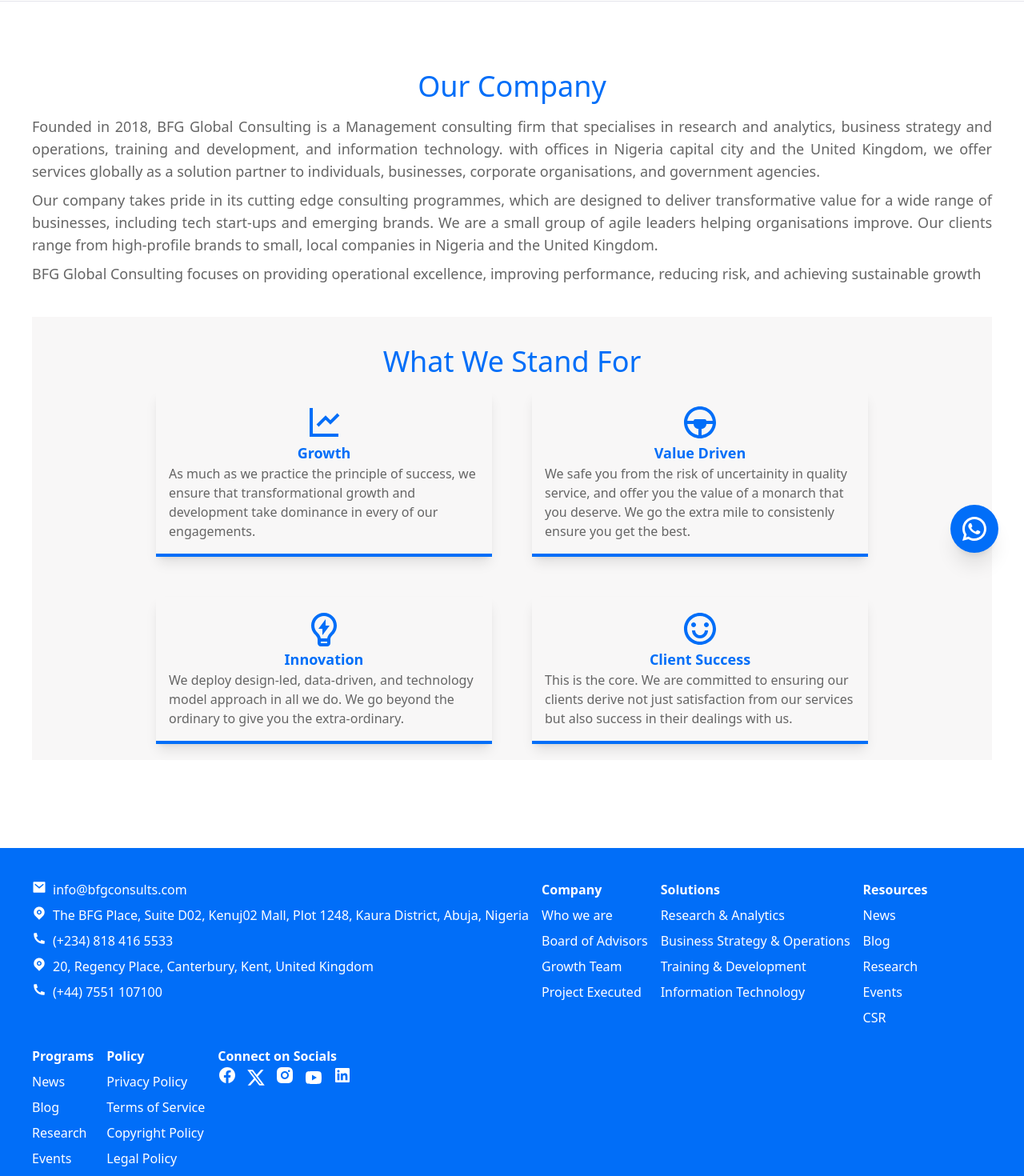
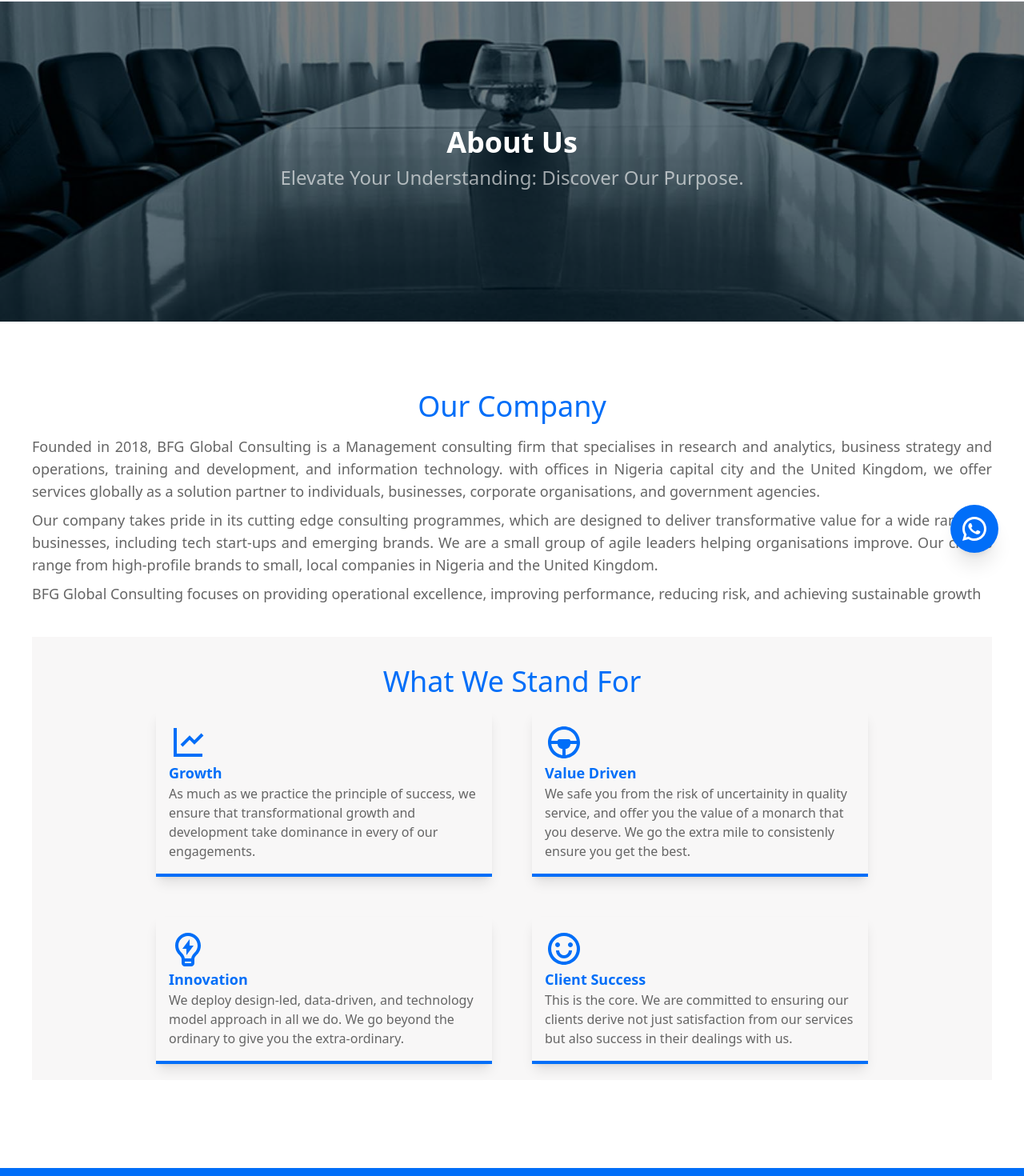
Before and after one commit to bfgglobalconsults/bfg-website, a Next.js app: page /about in a window 1280 px wide. Shown: the part 89-1559 px from the top of the page at 80% size. Built offline with nearby package versions, Linux system fonts and the light colour scheme.

Commit message:
coreections

```diff
--- a/src/app/about/page.js
+++ b/src/app/about/page.js
@@ -1,8 +1,27 @@
+import Image from "next/image";
 import React from "react";
+import TopBanner from "../../../public/assets/about-us.jpg";
 
 const page = () => {
   return (
     <>
+      <div className="relative w-full h-[400px] bg-cover bg-center flex justify-center items-center">
+        <Image
+          src={TopBanner}
+          alt="top-banner"
+          className="absolute inset-0 w-full h-full object-cover"
+        />
+        <div className="absolute inset-0 bg-black opacity-50"></div>{" "}
+        {/* Transparent overlay */}
+        <div className="absolute inset-0 flex flex-col justify-center items-center text-center px-4">
+          <h3 className="text-white font-bold text-4xl md:text-3xl lg:text-4xl">
+            About Us
+          </h3>
+          <p className="text-[#ffffff9a] my-2 text-lg lg:text-2xl">
+            Elevate Your Understanding: Discover Our Purpose.
+          </p>
+        </div>
+      </div>
       <div className="py-[30px]">
         <div className="p-[40px]">
           <div>
@@ -40,10 +59,10 @@
 
             <div className="flex flex-wrap gap-[50px] w-full justify-center">
               <div className="w-[100%] md:w-[50%] lg:w-[35%] shadow-lg border-b-4 border-[#016EF8] p-4">
-                <span className="flex justify-center">
+                <span className="flex">
                 <svg xmlns="http://www.w3.org/2000/svg" viewBox="0 0 24 24" width="48" height="48" fill="rgba(1,110,248,1)"><path d="M5 3V19H21V21H3V3H5ZM20.2929 6.29289L21.7071 7.70711L16 13.4142L13 10.415L8.70711 14.7071L7.29289 13.2929L13 7.58579L16 10.585L20.2929 6.29289Z"></path></svg>
                   </span>
-                <div className="flex justify-center">
+                <div className="flex">
 
                   <p className="text-lg text-[#016EF8] font-bold">Growth</p>
                 </div>
@@ -54,9 +73,9 @@
                 </p>
               </div>
               <div className="w-[100%] md:w-[50%] lg:w-[35%] shadow-lg border-b-4 border-[#016EF8] p-4">
-              <span className="flex justify-center">
+              <span className="flex">
               <svg xmlns="http://www.w3.org/2000/svg" viewBox="0 0 24 24" width="48" height="48" fill="rgba(1,110,248,1)"><path d="M12 2C17.5228 2 22 6.47715 22 12C22 17.5228 17.5228 22 12 22C6.47715 22 2 17.5228 2 12C2 6.47715 6.47715 2 12 2ZM8 13L4.06201 13.001C4.51365 16.6192 7.38163 19.4869 11 19.9381V16C9.34315 16 8 14.6569 8 13ZM19.938 13.001L16 13C16 14.6569 14.6569 16 13 16L13.001 19.938C16.6189 19.4864 19.4864 16.6189 19.938 13.001ZM12 4C7.92037 4 4.55396 7.05371 4.06189 11H8C8 10.4477 8.44772 10 9 10H15C15.5523 10 16 10.4477 16 11H19.9381C19.446 7.05371 16.0796 4 12 4Z"></path></svg>                  </span>
-                <div className="flex items-center justify-center gap-2">
+                <div className="flex items-center gap-2">
 
                   <p className="text-lg text-[#016EF8] font-bold">Value Driven</p>
                 </div>
@@ -67,10 +86,10 @@
                 </p>
               </div>
               <div className="w-[100%] md:w-[50%] lg:w-[35%] shadow-lg border-b-4 border-[#016EF8] p-4">
-              <span className="flex justify-center">
+              <span className="flex">
                   <svg xmlns="http://www.w3.org/2000/svg" viewBox="0 0 24 24" width="48" height="48" fill="rgba(1,110,248,1)"><path d="M9.97308 18H14.0269C14.1589 16.7984 14.7721 15.8065 15.7676 14.7226C15.8797 14.6006 16.5988 13.8564 16.6841 13.7501C17.5318 12.6931 18 11.385 18 10C18 6.68629 15.3137 4 12 4C8.68629 4 6 6.68629 6 10C6 11.3843 6.46774 12.6917 7.31462 13.7484C7.40004 13.855 8.12081 14.6012 8.23154 14.7218C9.22766 15.8064 9.84103 16.7984 9.97308 18ZM14 20H10V21H14V20ZM5.75395 14.9992C4.65645 13.6297 4 11.8915 4 10C4 5.58172 7.58172 2 12 2C16.4183 2 20 5.58172 20 10C20 11.8925 19.3428 13.6315 18.2443 15.0014C17.624 15.7748 16 17 16 18.5V21C16 22.1046 15.1046 23 14 23H10C8.89543 23 8 22.1046 8 21V18.5C8 17 6.37458 15.7736 5.75395 14.9992ZM13 10.0048H15.5L11 16.0048V12.0048H8.5L13 6V10.0048Z"></path></svg>
                   </span>
-                <div className="flex items-center justify-center gap-2">
+                <div className="flex items-center gap-2">
 
                   <p className="text-lg text-[#016EF8] font-bold">Innovation</p>
                 </div>
@@ -81,10 +100,10 @@
                 </p>
               </div>
               <div className="w-[100%] md:w-[50%] lg:w-[35%] shadow-lg border-b-4 border-[#016EF8] p-4">
-              <span className="flex justify-center">
+              <span className="flex">
                   <svg xmlns="http://www.w3.org/2000/svg" viewBox="0 0 24 24" width="48" height="48" fill="rgba(1,110,248,1)"><path d="M12 22C6.47715 22 2 17.5228 2 12C2 6.47715 6.47715 2 12 2C17.5228 2 22 6.47715 22 12C22 17.5228 17.5228 22 12 22ZM12 20C16.4183 20 20 16.4183 20 12C20 7.58172 16.4183 4 12 4C7.58172 4 4 7.58172 4 12C4 16.4183 7.58172 20 12 20ZM7 13H9C9 14.6569 10.3431 16 12 16C13.6569 16 15 14.6569 15 13H17C17 15.7614 14.7614 18 12 18C9.23858 18 7 15.7614 7 13ZM8 11C7.17157 11 6.5 10.3284 6.5 9.5C6.5 8.67157 7.17157 8 8 8C8.82843 8 9.5 8.67157 9.5 9.5C9.5 10.3284 8.82843 11 8 11ZM16 11C15.1716 11 14.5 10.3284 14.5 9.5C14.5 8.67157 15.1716 8 16 8C16.8284 8 17.5 8.67157 17.5 9.5C17.5 10.3284 16.8284 11 16 11Z"></path></svg>
                   </span>
-                <div className="flex items-center justify-center gap-2">
+                <div className="flex items-center gap-2">
 
                   <p className="text-lg text-[#016EF8]  font-bold">Client Success</p>
                 </div>
--- a/src/app/industry/industries/consumer/page.js
+++ b/src/app/industry/industries/consumer/page.js
@@ -30,7 +30,7 @@
         <div>
             <div className="bg-[#f8f5f5] p-8">
               <h3 className="text-[#016EF8] text-3xl  lg:text-4xl text-center my-4">
-                Our Products{" "}
+                Areas where we make a difference in the Retail Market{" "}
               </h3>
               <div className="w-full flex flex-wrap md:justify-center lg:justify-normal gap-8">
                 <div className="w-[100%] md:w-[60%] lg:w-[30%] p-3 bg-white shadow-lg border-b-2 border-[#016EF8]">
--- a/src/app/industry/industries/financial/page.js
+++ b/src/app/industry/industries/financial/page.js
@@ -27,7 +27,7 @@
       <div>
           <div className="bg-[#f8f5f5] p-8">
             <h3 className="text-[#016EF8] text-3xl  lg:text-4xl text-center my-4">
-              Our Products{" "}
+             Areas where we make a difference through our Financial Services{" "}
             </h3>
             <div className="w-full flex flex-wrap md:justify-center lg:justify-normal gap-8">
               <div className="w-[100%] md:w-[60%] lg:w-[30%] p-3 bg-white shadow-lg border-b-2 border-[#016EF8]">
--- a/src/app/industry/industries/government/page.js
+++ b/src/app/industry/industries/government/page.js
@@ -26,7 +26,7 @@
     <div>
         <div className="bg-[#f8f5f5] p-8">
           <h3 className="text-[#016EF8] text-3xl  lg:text-4xl text-center my-4">
-            Our Products{" "}
+            Areas where we make a difference in the Government and Non-for-Profit Sector{" "}
           </h3>
           <div className="w-full flex flex-wrap md:justify-center lg:justify-normal gap-8">
             <div className="w-[100%] md:w-[60%] lg:w-[30%] p-3 bg-white shadow-lg border-b-2 border-[#016EF8]">
--- a/src/app/industry/industries/hospitality/page.js
+++ b/src/app/industry/industries/hospitality/page.js
@@ -41,7 +41,7 @@
         <div>
           <div className="bg-[#f8f5f5] p-8">
             <h3 className="text-[#016EF8] text-3xl  lg:text-4xl text-center my-4">
-              Our Products{" "}
+              Areas where we make a difference in the Hospitality and Tourism Sector{" "}
             </h3>
             <div className="w-full flex flex-wrap md:justify-center lg:justify-normal gap-8">
               <div className="w-[100%] md:w-[60%] lg:w-[30%] p-3 bg-white shadow-lg border-b-2 border-[#016EF8]">
--- a/src/app/industry/industries/real-estate/page.js
+++ b/src/app/industry/industries/real-estate/page.js
@@ -26,7 +26,7 @@
     <div>
           <div className="bg-[#f8f5f5] p-8">
             <h3 className="text-[#016EF8] text-3xl  lg:text-4xl text-center my-4">
-              Our Products{" "}
+              Areas where we make a difference in the Real Estate Sector{" "}
             </h3>
             <div className="w-full flex flex-wrap md:justify-center lg:justify-normal gap-8">
               <div className="w-[100%] md:w-[60%] lg:w-[30%] p-3 bg-white shadow-lg border-b-2 border-[#016EF8]">
--- a/src/app/industry/industries/technology/page.js
+++ b/src/app/industry/industries/technology/page.js
@@ -41,7 +41,7 @@
       <div>
         <div className="bg-[#f8f5f5] p-8">
           <h3 className="text-[#016EF8] text-3xl  lg:text-4xl text-center my-4">
-            Our Products{" "}
+            Areas where we make a difference in the Financial Technology Sector{" "}
           </h3>
           <div className="w-full flex flex-wrap md:justify-center lg:justify-normal gap-8">
             <div className="w-[100%] md:w-[60%] lg:w-[30%] p-3 bg-white shadow-lg border-b-2 border-[#016EF8]">
--- a/src/app/page.js
+++ b/src/app/page.js
@@ -223,7 +223,7 @@
                   Sunday Moses
                 </p>
                 <p className="text-[#656565] font-semibold">
-                  Head of Growth and Development
+                  Head of Growth and Consulting
                 </p>
               </div>
               <div className="w-[100%] md:w-[50%] lg:w-[25%] xl:w-[20%] h-[300px] p-6 my-3">
@@ -236,7 +236,7 @@
                   Ifeoma Ezeamama
                 </p>
                 <p className="text-[#656565] font-semibold">
-                  Senior Associate, Business Strategy and Operations
+                  Associate, Business Strategy and Operation Transformation
                 </p>
               </div>
             </div>
--- a/src/components/Footer.js
+++ b/src/components/Footer.js
@@ -48,7 +48,7 @@
 
                 </div>
 
-                <div className="text-white">
+                {/* <div className="text-white">
                   <h3 className="font-semibold">Resources</h3>
                   <p className="my-2">News</p>
                   <p className="my-2">Blog</p>
@@ -56,15 +56,14 @@
                   <p className="my-2">Events</p>
                   <p className="my-2">CSR</p>
 
-                </div>
+                </div> */}
 
                 <div className="text-white">
                   <h3 className="font-semibold">Programs</h3>
-                  <p className="my-2">News</p>
-                  <p className="my-2">Blog</p>
-                  <p className="my-2">Research</p>
-                  <p className="my-2">Events</p>
-                  <p className="my-2">CSR</p>
+                  <p className="my-2">Dialetics</p>
+                  <p className="my-2">SME Klinic</p>
+                  <p className="my-2">Women in Tech</p>
+
 
                 </div>
 
--- a/src/components/navigation-components/AboutComponent.js
+++ b/src/components/navigation-components/AboutComponent.js
@@ -22,11 +22,11 @@
             to growth. We are at the intersection of research, strategy,
             workforce training, and information technology.
           </p>
-          {/* <Link href="/about">
+          <Link href="/about">
             <button onClick={closeModal} className="my-8 px-6 py-4 border-2 border-white text-lg font-semibold">
               Explore
             </button>
-          </Link> */}
+          </Link>
         </div>
         <div className="w-[40%]">
           {about_links.map(({ id, label, link }) => (
```
Also changed, not shown: src/app/contact/page.js (+18 -1 lines), public/assets/about-us.jpg (added).
